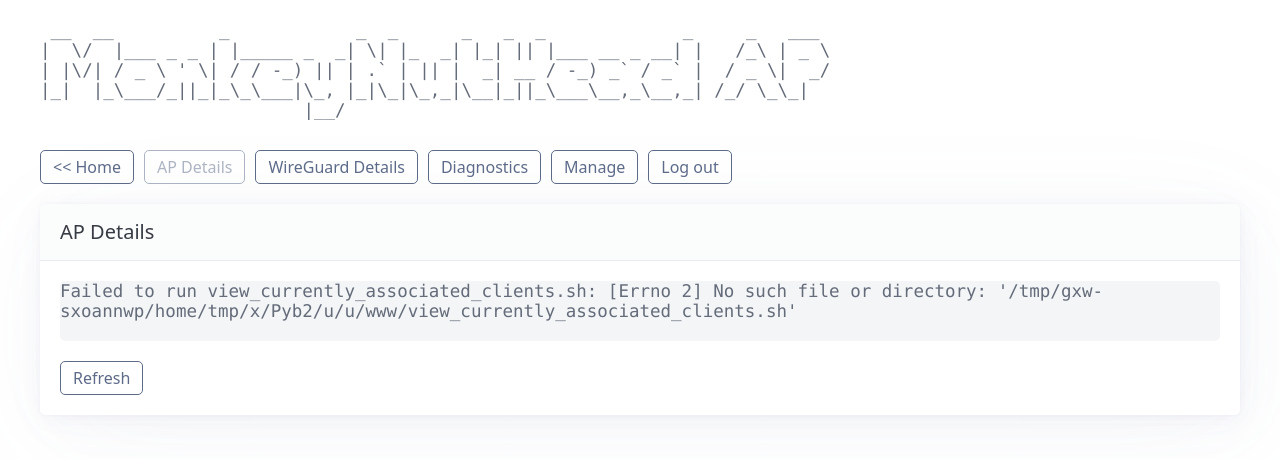
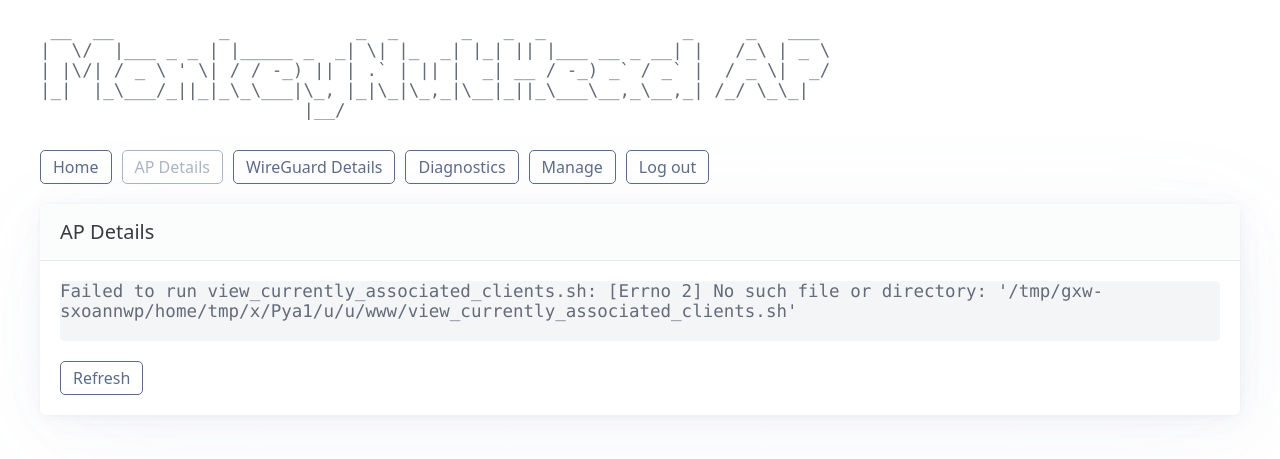
Before and after one commit to georgenicoll/wireguard-ap, a FastAPI app: page /ap-details in a window 1280 px wide. Shown: the top 459 px of the page. Run offline with FastAPI, Linux system fonts and the light colour scheme; the visitor is signed in with stand-in values (Sample User, id 1).

Commit message:
Change nav label from '<< Home' to 'Home'
Co-Authored-By: Claude Sonnet 5 <noreply@anthropic.com>

```diff
--- a/webapp/templates/_nav.html
+++ b/webapp/templates/_nav.html
@@ -1,8 +1,8 @@
 <nav>
   {% if request.url.path == "/" %}
-  <a role="button" class="secondary disabled" aria-disabled="true"><< Home</a>
+  <a role="button" class="secondary disabled" aria-disabled="true">Home</a>
   {% else %}
-  <a href="/" role="button" class="secondary"><< Home</a>
+  <a href="/" role="button" class="secondary">Home</a>
   {% endif %}
 
   {% if request.url.path == "/ap-details" %}
```
